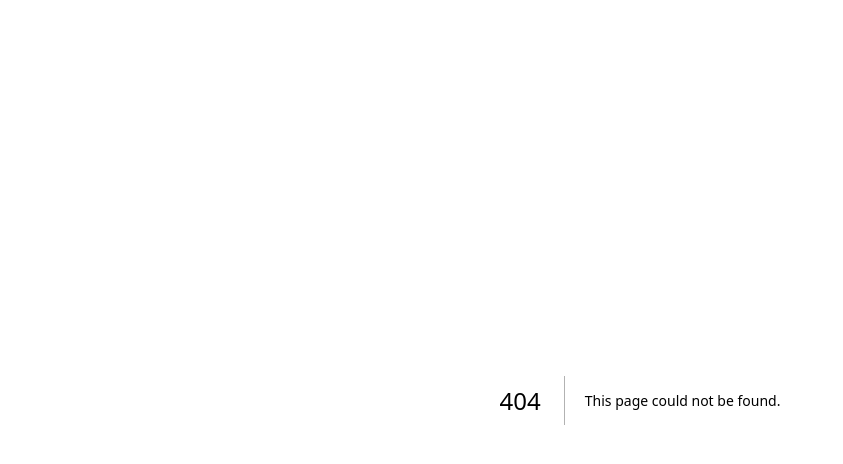
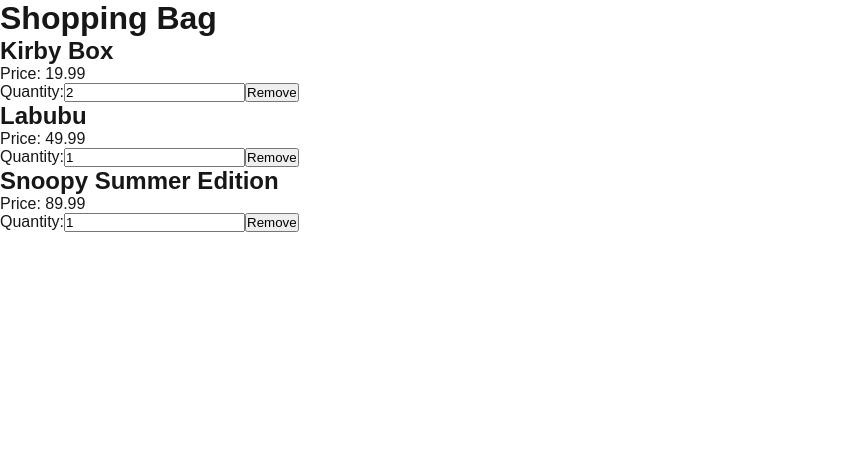
Before and after one commit to Boxure/Boxure, a Next.js app in the folder boxure-frontend/: page /shopping-bag in a window 1280 px wide. Before the commit this address had no page. Shown: the top 464 px of the page, without its empty margins (0-843 px from the left). Built offline with nearby package versions, Linux system fonts and the light colour scheme.

Commit message:
shopping bag page and components

```diff
--- /dev/null
+++ b/boxure-frontend/src/app/shopping-bag/ItemsList.js
@@ -0,0 +1,37 @@
+'use client';
+import React from 'react';
+
+const ItemsList = ({ items, onQuantityChange, onRemove }) => {
+  if (!items.length) {
+    return (
+      <section className="empty-bag">
+        <h2>Your bag is empty</h2>
+      </section>
+    );
+  }
+
+  return (
+    <section className="bag-items">
+      {items.map((item) => (
+        <div className="cart-item" key={item.id}>
+          <div className="item-details">
+            <h2>{item.name}</h2>
+            <p>Price: {item.price.toFixed(2)}</p>
+            <label>
+              Quantity:
+              <input
+                type="number"
+                min="1"
+                value={item.quantity}
+                onChange={(e) => onQuantityChange(item.id, e.target.value)}
+              />
+            </label>
+            <button onClick={() => onRemove(item.id)}>Remove</button>
+          </div>
+        </div>
+      ))}
+    </section>
+  );
+};
+
+export default ItemsList;
--- /dev/null
+++ b/boxure-frontend/src/app/shopping-bag/page.js
@@ -0,0 +1,35 @@
+'use client'
+
+import React, { useState, useEffect } from 'react';
+import ItemsList from './ItemsList';
+
+const ShoppingBagPage = () => {
+    const [items, setItems] = useState([{ id: 1, name: 'Kirby Box', price: 19.99, quantity: 2 },
+    { id: 2, name: 'Labubu', price: 49.99, quantity: 1 },
+    { id: 3, name: 'Snoopy Summer Edition', price: 89.99, quantity: 1 }]);
+
+    const handleQuantityChange = (id, quantity) => {
+        setItems((prev) =>
+            prev.map((item) =>
+                item.id === id ? { ...item, quantity } : item
+            )
+        );
+    };
+
+    const handleRemove = (id) => {
+        setItems((prev) => prev.filter((item) => item.id !== id));
+    };
+
+    const subtotal = items.reduce((acc, item) => acc + item.price * item.quantity, 0);
+    const tax = subtotal * 0.07; // Assuming a 7% tax rate
+    const total = subtotal + tax;
+
+    return (
+        <main className="shopping-bag">
+            <h1>Shopping Bag</h1>
+            <ItemsList items={items} onQuantityChange={handleQuantityChange} onRemove={handleRemove} />
+        </main>
+    )
+}
+
+export default ShoppingBagPage;
```
Also changed, not shown: boxure-frontend/src/app/shopping-bag/PriceSummary.js (added).
